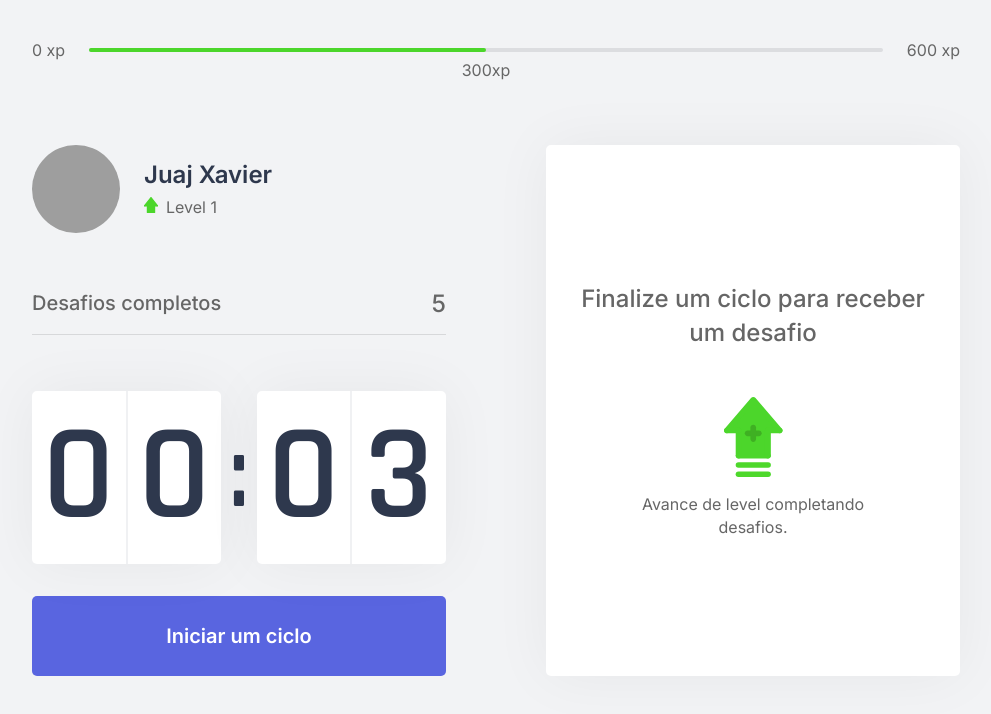
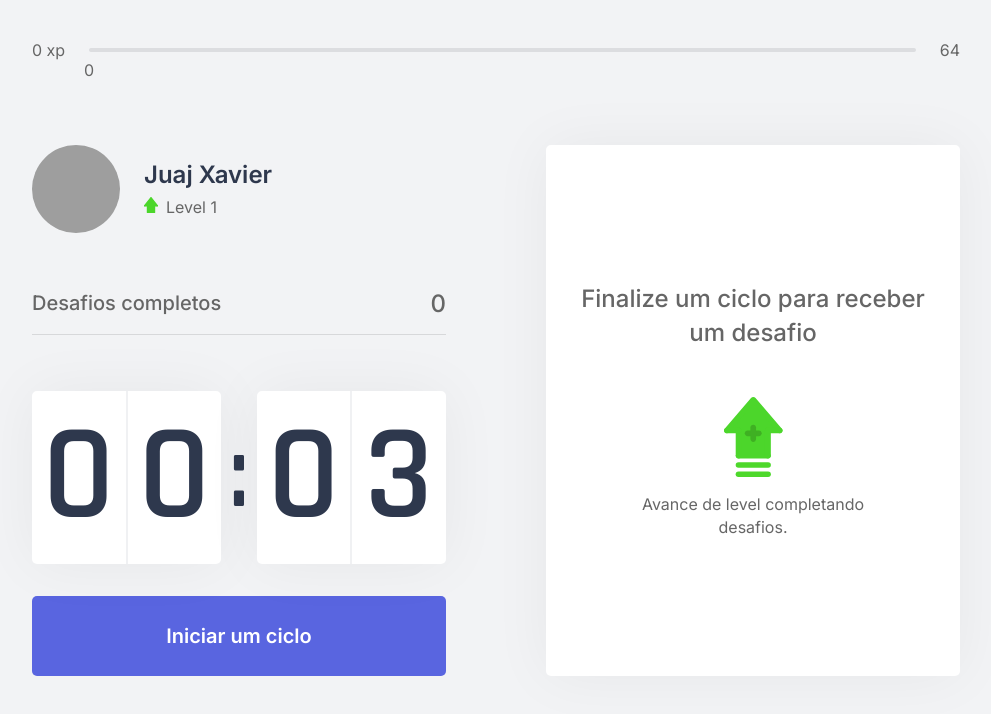
Before and after one commit to JuajXavier/upme, a Next.js app: page / in a window 1280 px wide. Shown: the top 714 px of the page, without its empty margins (144-1135 px from the left). Built offline with nearby package versions, Linux system fonts and the light colour scheme; grey boxes are pictures that could not be loaded.

Commit message:
Add new context actions

```diff
--- a/src/components/ChallengeBox.tsx
+++ b/src/components/ChallengeBox.tsx
@@ -3,7 +3,7 @@
 import styles from "../styles/components/ChallengeBox.module.css";
 
 export function ChallengeBox() {
-  const { activeChallenge } = useContext(ChallengesContext);
+  const { activeChallenge, resetChallenge } = useContext(ChallengesContext);
 
   return (
     <div className={styles.challengeBoxContainer}>
@@ -18,7 +18,11 @@
           </main>
 
           <footer>
-            <button type="button" className={styles.challengeFailedButton}>
+            <button
+              type="button"
+              className={styles.challengeFailedButton}
+              onClick={resetChallenge}
+            >
               Falhei
             </button>
 
--- a/src/components/CompletedChallenges.tsx
+++ b/src/components/CompletedChallenges.tsx
@@ -1,10 +1,14 @@
-import styles from '../styles/components/CompletedChallenges.module.css';
+import { useContext } from "react";
+import { ChallengesContext } from "../contexts/ChallengesContext";
+import styles from "../styles/components/CompletedChallenges.module.css";
 
-export function CompletedChallenges () {
-    return (
-        <div className={styles.completedChallengesContainer}>
-            <span>Desafios completos</span>
-            <span>5</span>
-        </div>
-    )
+export function CompletedChallenges() {
+  const { challengesCompleted } = useContext(ChallengesContext);
+
+  return (
+    <div className={styles.completedChallengesContainer}>
+      <span>Desafios completos</span>
+      <span>{challengesCompleted}</span>
+    </div>
+  );
 }
--- a/src/components/ExperienceBar.tsx
+++ b/src/components/ExperienceBar.tsx
@@ -1,15 +1,28 @@
-import styles from '../styles/components/ExperienceBar.module.css';
+import { useContext } from "react";
+import { ChallengesContext } from "../contexts/ChallengesContext";
+import styles from "../styles/components/ExperienceBar.module.css";
 
 export function ExperienceBar() {
+  const {
+    currentExperience,
+    experienceToNextLevel,
+    percentToNextLevel,
+  } = useContext(ChallengesContext);
+
   return (
     <header className={styles.experienceBar}>
       <span>0 xp</span>
       <div>
-                <div style={{ width: '50%' }}/>
+        <div style={{ width: `${percentToNextLevel}%` }} />
 
-                <span className={styles.currentExperience} style={{ left: '50%' }}>300xp</span>
+        <span
+          className={styles.currentExperience}
+          style={{ left: `${percentToNextLevel}%` }}
+        >
+          {currentExperience}
+        </span>
       </div>
-            <span>600 xp</span>
+      <span>{experienceToNextLevel}</span>
     </header>
   );
 }
--- a/src/contexts/ChallengesContext.tsx
+++ b/src/contexts/ChallengesContext.tsx
@@ -12,9 +12,12 @@
   level: number;
   currentExperience: number;
   challengesCompleted: number;
+  experienceToNextLevel: number;
+  percentToNextLevel: number;
   activeChallenge: Challenge;
   levelUp: () => void;
   startNewChallenge: () => void;
+  resetChallenge: () => void;
 }
 
 interface ChallengesProviderProps {
@@ -30,6 +33,11 @@
 
   const [activeChallenge, setActiveChallenge] = useState(null);
 
+  const experienceToNextLevel = Math.pow((level + 1) * 4, 2);
+
+  const percentToNextLevel =
+    Math.round(currentExperience * 100) / experienceToNextLevel;
+
   function levelUp() {
     setLevel(level + 1);
   }
@@ -41,15 +49,22 @@
     setActiveChallenge(challenge);
   }
 
+  function resetChallenge() {
+    setActiveChallenge(null);
+  }
+
   return (
     <ChallengesContext.Provider
       value={{
         level,
         currentExperience,
         challengesCompleted,
+        experienceToNextLevel,
+        percentToNextLevel,
         levelUp,
         startNewChallenge,
         activeChallenge,
+        resetChallenge,
       }}
     >
       {children}
```
Lines whose indentation alone changed are shown as unchanged.
